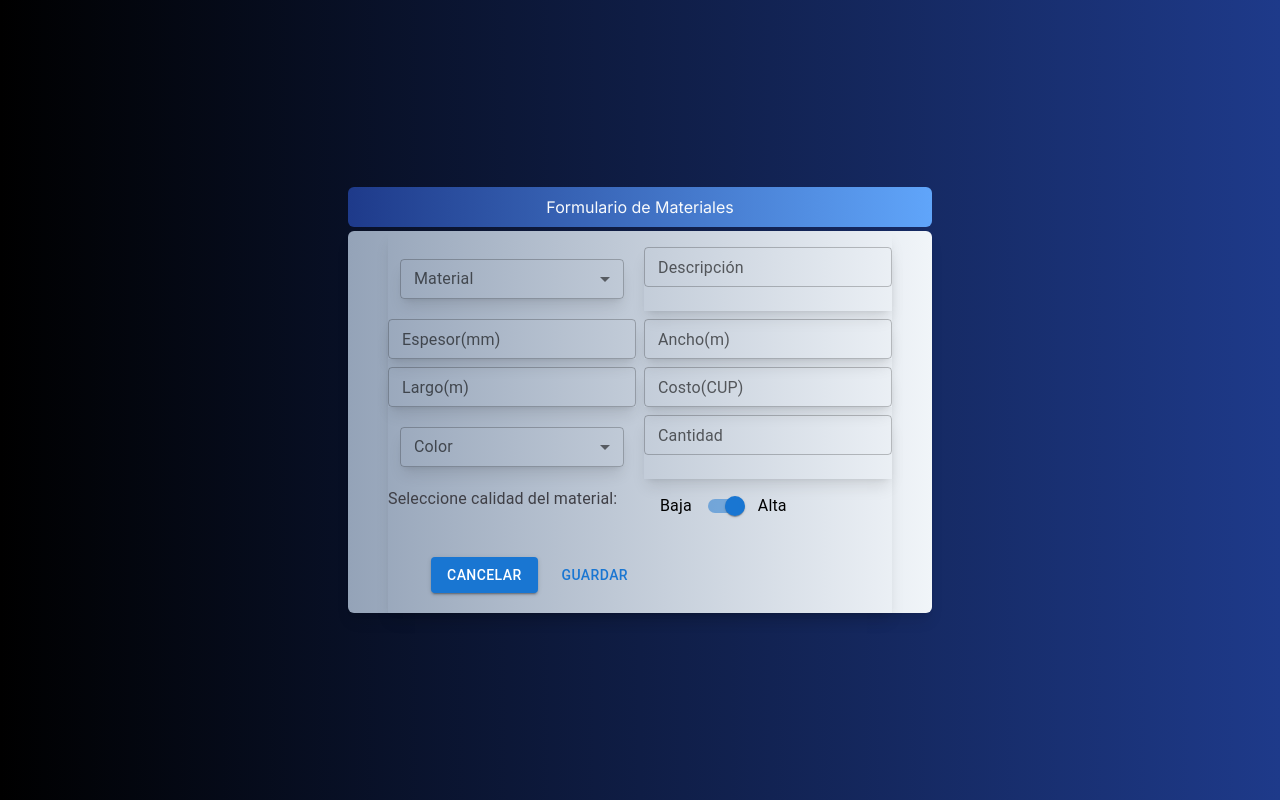
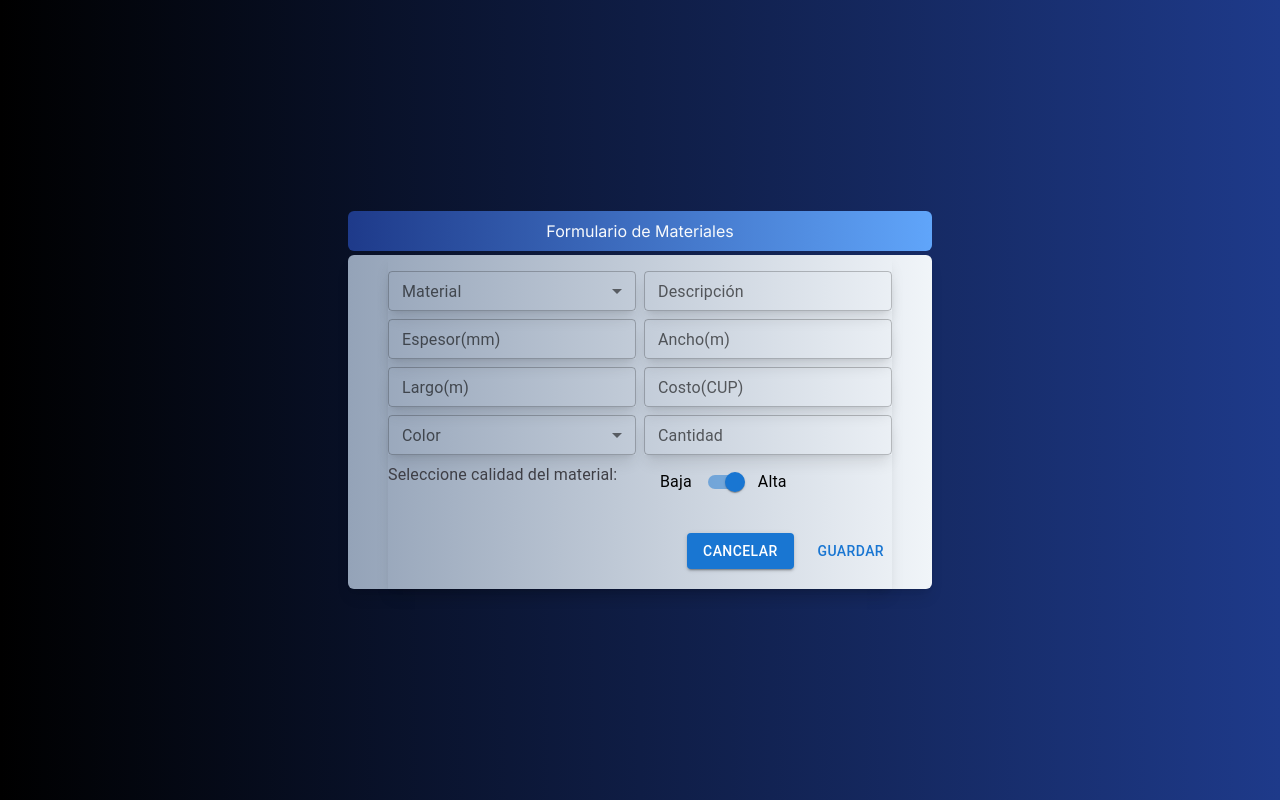
Before and after one commit to EduarMillan/cabarrocasNextTS, a Next.js app in the folder cabarrocas/: page /pages/materiales/formMateriales in a window 1280 px wide. Built offline with nearby package versions, Linux system fonts and the light colour scheme.

Commit message:
corrigiendo errores SSR

```diff
--- a/cabarrocas/src/app/pages/materiales/formMateriales/page.tsx
+++ b/cabarrocas/src/app/pages/materiales/formMateriales/page.tsx
@@ -2,20 +2,17 @@
 import React, { useEffect } from 'react';
 import { useForm } from 'react-hook-form';
 import { zodResolver } from '@hookform/resolvers/zod';
-import { TextField, MenuItem, Select } from '@mui/material';
-import InputLabel from '@mui/material/InputLabel';
-import FormControl from '@mui/material/FormControl';
+import { TextField, MenuItem } from '@mui/material';
 import Switch from '@mui/material/Switch';
 import Stack from '@mui/material/Stack';
 import Typography from '@mui/material/Typography';
 import PrimaryButton from '@/components/utils/PrimaryButton';
 import SecondaryButton from '@/components/utils/SecondaryButton';
-import { materialSchema, mappedMateriales } from '@/validations/MaterialSchema';
-
-type ColorOption = {
-	english: string;
-	spanish: string;
-};
+import {
+	materialSchema,
+	mappedMateriales,
+	mappedColores,
+} from '@/validations/MaterialSchema';
 
 type Inputs = {
 	ancho: string;
@@ -28,16 +25,6 @@ type Inputs = {
 	largo: string;
 	material: string;
 };
-
-const colorOptions: Array<ColorOption> = [
-	{ english: '', spanish: '' },
-	{ english: 'Black', spanish: 'Negro' },
-	{ english: 'Transparent', spanish: 'Transparente' },
-	{ english: 'Red', spanish: 'Rojo' },
-	{ english: 'Green', spanish: 'Verde' },
-	{ english: 'Blue', spanish: 'Azul' },
-	{ english: 'Yellow', spanish: 'Amarillo' },
-];
 
 /**
  * Renders a form for selecting materials and their properties.
@@ -56,25 +43,28 @@ function FormMateriales() {
 	});
 
 	const materialOptions = Object.entries(mappedMateriales).map(
-		([key, value]) =>
-			key !== 'vacio' && (
+		([key, value]) => (
 			<MenuItem key={key} value={value}>
 				{value}
 			</MenuItem>
 		),
 	);
 
+	const colorOptions = Object.entries(mappedColores).map(([key, value]) => (
+		<MenuItem key={key} value={value}>
+			{value}
+		</MenuItem>
+	));
+
+	const selectedMaterial = watch('material');
 	useEffect(() => {
 		setValue('material', selectedMaterial);
 	}, [setValue]);
 
-	const selectedMaterial = watch('material');
-
+	const selectedColor = watch('color');
 	useEffect(() => {
-		setValue('color', colorOptions[0].spanish);
+		setValue('color', selectedColor);
 	}, [setValue]);
-
-	const selectedColor = watch('color');
 
 	return (
 		<div className='flex items-center justify-center h-screen'>
@@ -87,29 +77,18 @@ function FormMateriales() {
 						className='grid grid-cols-2 gap-2 text-black pt-4 shadow-lg'
 						onSubmit={handleSubmit(data => console.log(data))}
 					>
-						<FormControl>
-							<InputLabel id='select-material' className='ml-3 mt-1'>
-								Material
-							</InputLabel>
-							<Select
-								className='m-3 shadow-lg text-sm'
-								labelId='select-material'
+						<TextField
+							className='m-3 shadow-lg'
+							id='select-material'
+							select
 							label='Material'
-								value={selectedMaterial || ''}
 							size='small'
+							defaultValue=''
 							{...register('material')}
+							helperText={errors.material?.message}
 						>
-								<MenuItem value=''>
-									<em>Ninguno</em>
-								</MenuItem>
 							{materialOptions}
-							</Select>
-							{errors.material?.message && (
-								<p className='text-sm text-red-500 ml-3'>
-									{errors.material?.message}
-								</p>
-							)}
-						</FormControl>
+						</TextField>
 						<TextField
 							className='m-3 shadow-lg text-sm '
 							type='text'
@@ -118,7 +97,9 @@ function FormMateriales() {
 							multiline={true}
 							size='small'
 							{...register('descripcion')}
+							helperText={errors.descripcion?.message}
 						/>
+
 						<TextField
 							className='m-3 shadow-lg text-sm'
 							type='number'
@@ -126,7 +107,9 @@ function FormMateriales() {
 							label='Espesor(mm)'
 							size='small'
 							{...register('espesor')}
+							helperText={errors.espesor?.message}
 						/>
+
 						<TextField
 							className='m-3 shadow-lg'
 							type='number'
@@ -134,6 +117,7 @@ function FormMateriales() {
 							label='Ancho(m)'
 							size='small'
 							{...register('ancho')}
+							helperText={errors.ancho?.message}
 						/>
 						<TextField
 							className='m-3 shadow-lg'
@@ -142,6 +126,7 @@ function FormMateriales() {
 							label='Largo(m)'
 							size='small'
 							{...register('largo')}
+							helperText={errors.largo?.message}
 						/>
 						<TextField
 							className='m-3 shadow-lg'
@@ -150,39 +135,22 @@ function FormMateriales() {
 							label='Costo(CUP)'
 							size='small'
 							{...register('costo')}
+							helperText={errors.costo?.message}
 						/>
-						<FormControl>
-							<InputLabel id='select-color' className='ml-3 mt-1'>
-								Color
-							</InputLabel>
-							<Select
-								className='m-3 w-56 shadow-lg'
-								labelId='select-color'
+
+						<TextField
+							className='m-3 shadow-lg'
+							id='select-color'
+							select
 							label='Color'
-								value={selectedColor || ''}
 							size='small'
+							defaultValue=''
 							{...register('color')}
+							helperText={errors.color?.message}
 						>
-								<MenuItem value=''>
-									<em>Ninguno</em>
-								</MenuItem>
-								{colorOptions.map(
-									color =>
-										color.spanish !== '' && (
-											<MenuItem
-												key={color.english}
-												value={color.spanish}
-												style={{
-													backgroundColor: color.english,
-													color: color.english === 'Black' ? 'white' : 'black',
-												}}
-											>
-												{color.spanish}
-											</MenuItem>
-										),
-								)}
-							</Select>
-						</FormControl>
+							{colorOptions}
+						</TextField>
+
 						<TextField
 							className='m-3 shadow-lg'
 							type='number'
@@ -190,6 +158,7 @@ function FormMateriales() {
 							label='Cantidad'
 							size='small'
 							{...register('cantidad')}
+							helperText={errors.cantidad?.message}
 						/>
 						<Typography className='m-2 text-zinc-700'>
 							Seleccione calidad del material:
@@ -204,7 +173,8 @@ function FormMateriales() {
 							<Switch defaultChecked {...register('calidad')} />
 							<Typography>Alta</Typography>
 						</Stack>
-						<div className='flex pb-5 justify-end pt-6 space-x-4'>
+						<div></div>
+						<div className='flex pb-5 justify-end items-end pt-6 space-x-4'>
 							<SecondaryButton name='Cancelar' />
 							<PrimaryButton name='Guardar' />
 						</div>
--- a/cabarrocas/src/validations/MaterialSchema.ts
+++ b/cabarrocas/src/validations/MaterialSchema.ts
@@ -1,7 +1,6 @@
 import { z } from 'zod';
 
 const materiales = [
-	'vacio',
 	'PVC',
 	'Acrilico',
 	'Bicapa',
@@ -30,7 +29,6 @@ const materiales = [
 export type Materiales = (typeof materiales)[number];
 
 export const mappedMateriales: { [key in Materiales]: string } = {
-	vacio: 'vacio',
 	PVC: 'PVC',
 	Acrilico: 'Acrilico',
 	Bicapa: 'Bicapa',
@@ -56,17 +54,41 @@ export const mappedMateriales: { [key in Materiales]: string } = {
 	Tela: 'Tela',
 };
 
+const colores = [
+	'Negro',
+	'Transparente',
+	'Rojo',
+	'Verde',
+	'Azul',
+	'Amarillo',
+	'Blanco',
+	'Gris',
+] as const;
+
+export type Colores = (typeof colores)[number];
+
+export const mappedColores: { [key in Colores]: string } = {
+	Negro: 'Negro',
+	Transparente: 'Transparente',
+	Rojo: 'Rojo',
+	Verde: 'Verde',
+	Azul: 'Azul',
+	Amarillo: 'Amarillo',
+	Blanco: 'Blanco',
+	Gris: 'Gris',
+};
+
 export const materialSchema = z.object({
 	descripcion: z
 		.string()
 		.min(3, {
-			message: 'La descripción debe tener al menos 3 caracteres',
+			message: 'Descripción muy corta (+ de 3 letras)',
 		})
 		.max(100, {
-			message: 'La descripción no puede superar los 100 caracteres',
+			message: 'Descripción muy larga (- de 100 letras)',
 		}),
 	ancho: z.string().refine(ancho => parseFloat(ancho) > 0, {
-		message: 'El ancho debe de ser diferente de 0',
+		message: 'El ancho debe de ser mayor que 0',
 	}),
 	material: z.enum(materiales, {
 		errorMap: () => ({
@@ -74,17 +96,21 @@ export const materialSchema = z.object({
 		}),
 	}),
 	calidad: z.boolean().default(true),
+	largo: z.string().refine(largo => parseFloat(largo) > 0, {
+		message: 'El largo debe de ser mayor que 0',
+	}),
+	cantidad: z.string().refine(cantidad => parseFloat(cantidad) > 0, {
+		message: 'La cantidad debe de ser mayor que 0',
+	}),
+	costo: z.string().refine(costo => parseFloat(costo) > 0, {
+		message: 'El costo debe de ser mayor que 0',
+	}),
+	color: z.enum(colores, {
+		errorMap: () => ({
+			message: 'Seleccione un color de la lista.',
+		}),
+	}),
+	espesor: z.string().refine(espesor => parseFloat(espesor) > 0, {
+		message: 'El grosor debe de ser mayor que 0',
+	}),
 });
-/*
-
-ancho
-calidad
-cantidad
-color
-costo
-descripcion
-espesor
-largo
-material
-
-*/
```
Lines whose indentation alone changed are shown as unchanged.
